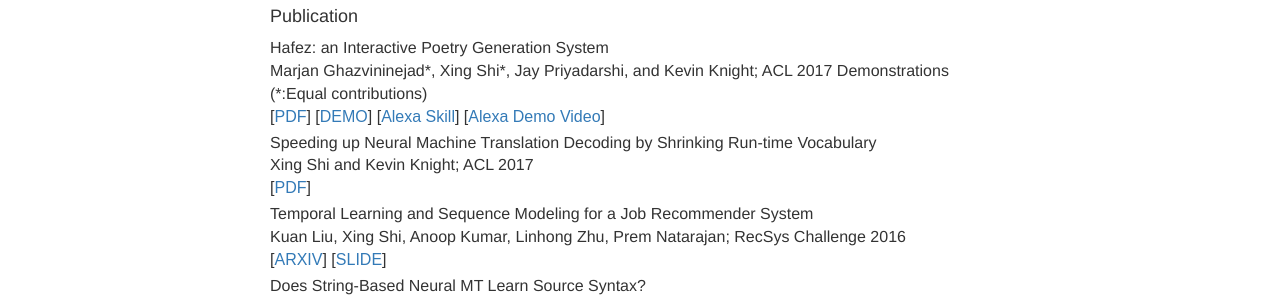
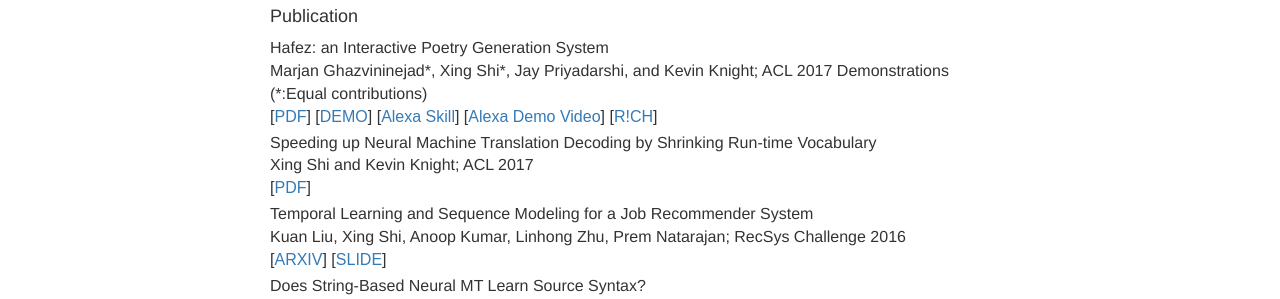
Before and after one commit to shixing/shixing.github.io, a Jekyll site: the page built from index.html, in a window 1280 px wide and 1199 px high. Shown: the part 207-506 px from the top of the window. Built offline with Jekyll 4.4.1, drawn with Linux system fonts in a browser that asks for light colours; nearby versions of some CDN libraries.

Commit message:
add rich

```diff
--- a/index.html
+++ b/index.html
@@ -17,7 +17,7 @@
     <div class="subsection">
       <span class="paper-title">Hafez: an Interactive Poetry Generation System</span>
       <span class="paper-author">Marjan Ghazvininejad*, Xing Shi*, Jay Priyadarshi, and Kevin Knight; ACL 2017 Demonstrations (*:Equal contributions)</span>
-      <span class="paper-link">[<a href="/data/pdf/ACL2017demo.pdf">PDF</a>] [<a href="http://52.24.230.241/poem//index.html">DEMO</a>] [<a href="https://www.amazon.com/USC-Custom-Poetry/dp/B06X9HNFGC/ref=sr_1_1">Alexa Skill</a>] [<a href="https://youtu.be/0Owc_ZHIA8M">Alexa Demo Video</a>]</span>
+      <span class="paper-link">[<a href="/data/pdf/ACL2017demo.pdf">PDF</a>] [<a href="http://52.24.230.241/poem//index.html">DEMO</a>] [<a href="https://www.amazon.com/USC-Custom-Poetry/dp/B06X9HNFGC/ref=sr_1_1">Alexa Skill</a>] [<a href="https://youtu.be/0Owc_ZHIA8M">Alexa Demo Video</a>] [<a href="/data/img/rich.png">R!CH</a>]</span>
     </div>
 
     <div class="subsection">
```
Also changed, not shown: data/img/rich.png (added).
